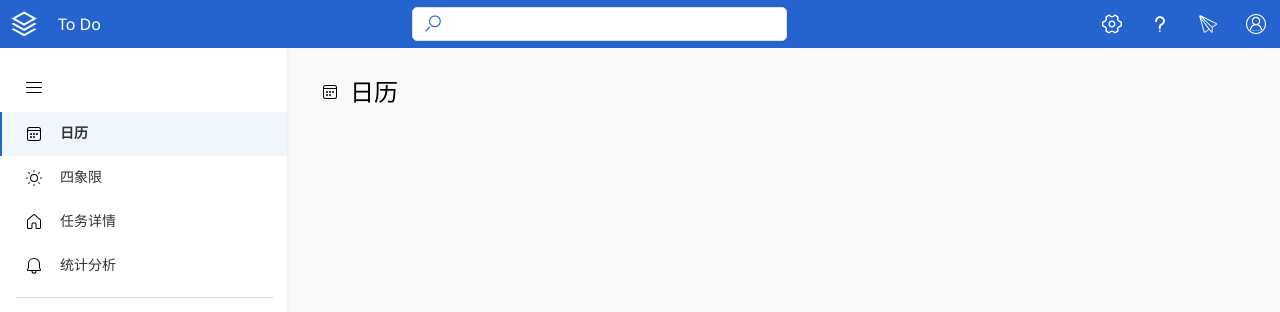
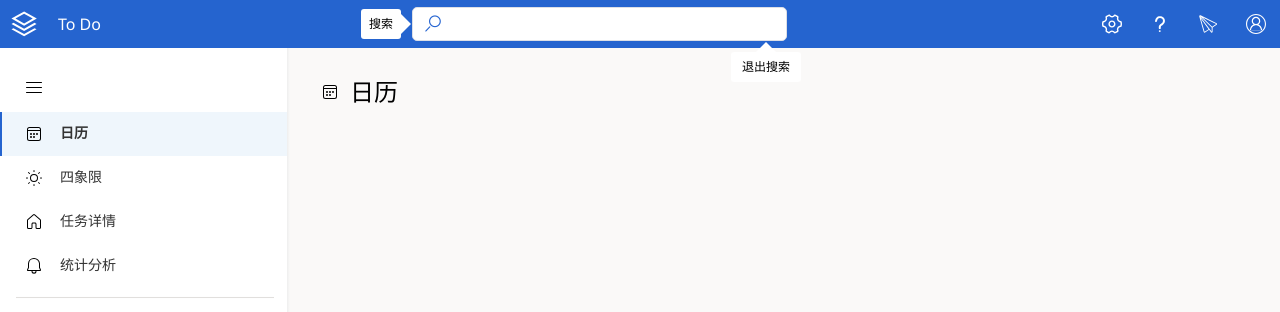
Before and after one commit to Taslr2/ToDo, a Vue app in the folder web/: page / in a window 1280 px wide. Shown: the top 312 px of the page. Built offline with nearby package versions, Linux system fonts and the light colour scheme; a web font is replaced by a local one.

Commit message:
搜索提示框编写

```diff
--- a/web/src/components/head/SearchBox.vue
+++ b/web/src/components/head/SearchBox.vue
@@ -24,6 +24,10 @@ const searchContent = () => {
     console.log('Search query:', searchQuery.value) // 搜索功能
   }
 }
+const makeSearchVisable = () => {
+  let tooltip = document.getElementById('tooltip15')
+  tooltip.removeAttribute('hidden')
+}
 </script>
 
 <template>
@@ -42,7 +46,7 @@ const searchContent = () => {
         </span>
       </template>
       <template #suffix>
-        <span class="input-suffix" @click="stopEditing">
+        <span class="input-suffix" @click="stopEditing" @mouseover="makeSearchVisable">
           <i class="iconfont icon-fork"></i>
         </span>
       </template>
@@ -50,12 +54,15 @@ const searchContent = () => {
     <div v-else class="init-button" @click="startEditing">
       <i class="iconfont icon-sousuo" style="margin-left: 10px"></i>
     </div>
+    <div id="tooltip15">搜索</div>
+    <div id="tooltip16">退出搜索</div>
   </div>
 </template>
 
 <style scoped>
 .search-box {
   width: 375px;
+  position: relative;
 }
 .init {
   width: 100%;
@@ -82,7 +89,7 @@ const searchContent = () => {
   cursor: pointer;
 }
 .init-button:hover {
-  background-color: #f5f7fa;
+  background-color: #f5f5f5;
 }
 .input-prefix,
 .input-suffix {
@@ -96,4 +103,58 @@ const searchContent = () => {
 .input-prefix i {
   transform: translate(1px, 1px);
 }
+#tooltip15 {
+  position: absolute;
+  left: -50px;
+  top: 2.5px;
+  width: 40px;
+  height: 30px;
+  margin: -1px;
+  padding: 0px;
+  border: 0px;
+  background-color: #fff;
+  font-size: 12px;
+  font-family: Microsoft YaHei;
+  display: flex;
+  align-items: center;
+  justify-content: center;
+  border-radius: 3px;
+}
+#tooltip15::after {
+  content: '';
+  position: absolute;
+  right: -25px;
+  top: 50%;
+  transform: translateY(-50%);
+  border-width: 15px;
+  border-style: solid;
+  border-color: transparent transparent transparent #fff;
+}
+#tooltip16 {
+  position: absolute;
+  right: -13px;
+  bottom: -40px;
+  width: 70px;
+  height: 30px;
+  margin: -1px;
+  padding: 0px;
+  border: 0px;
+  background-color: #fff;
+  font-size: 12px;
+  font-family: Microsoft YaHei;
+  display: flex;
+  align-items: center;
+  justify-content: center;
+  border-radius: 3px;
+}
+#tooltip16::before {
+  content: '';
+  position: absolute;
+  top: -10px;
+  left: 50%;
+  transform: translateX(-50%);
+  border-width: 0 10px 10px 10px;
+  border-style: solid;
+  border-color: transparent transparent #fff transparent;
+}
 </style>
```
